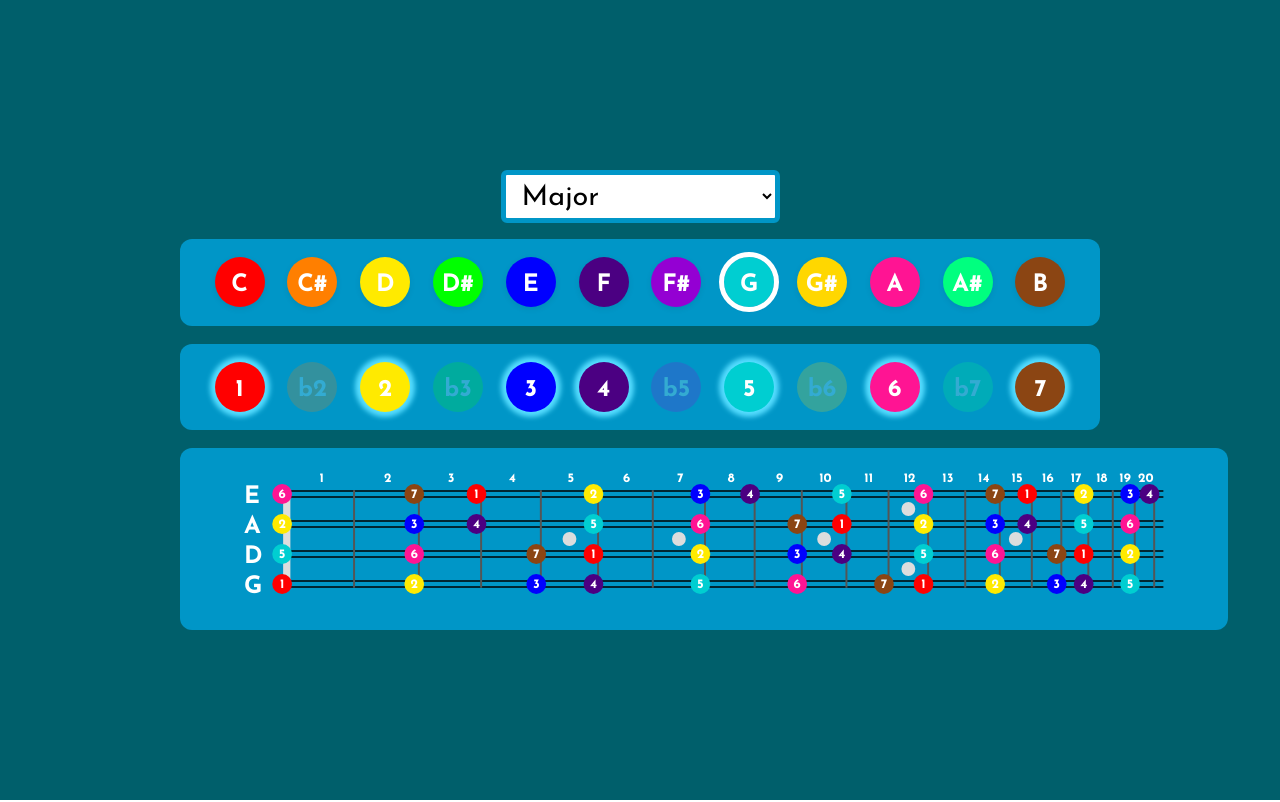
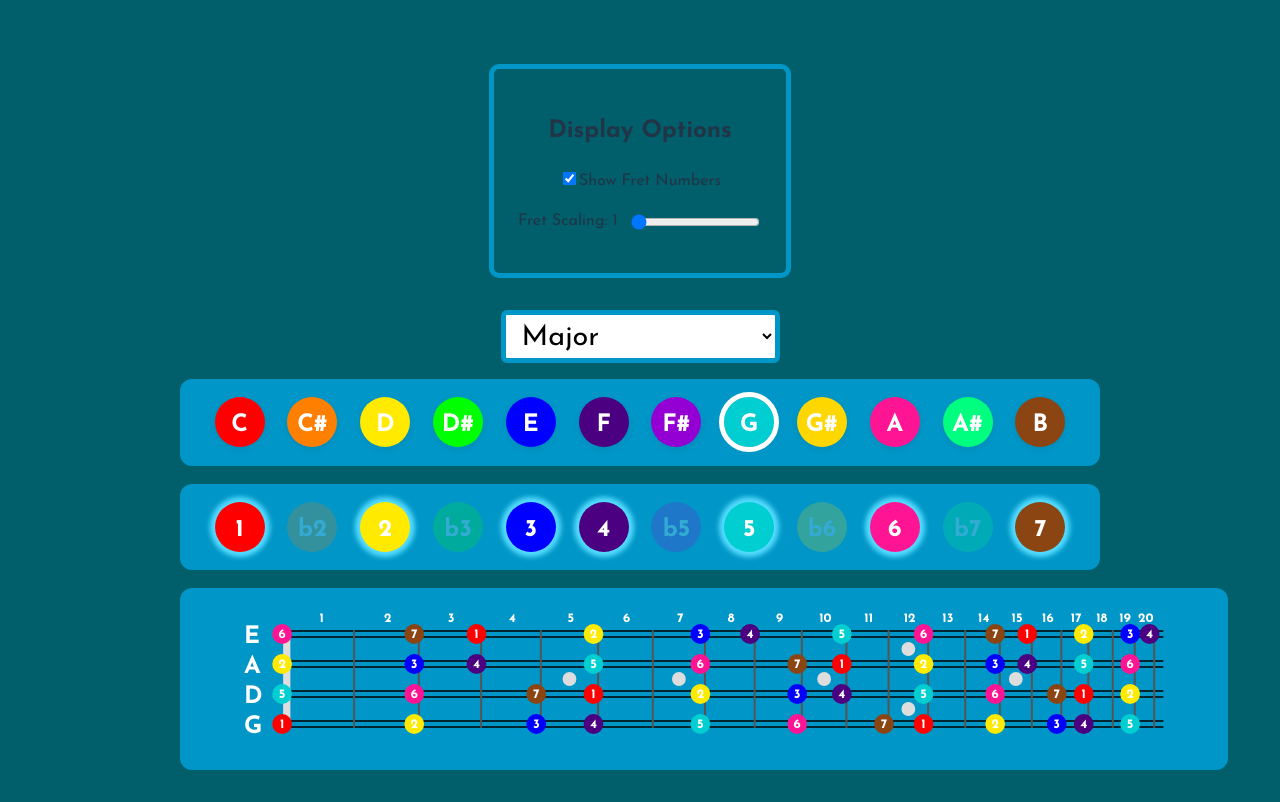
Before and after one commit to Cxom/mandolin-fretboard, a React (Vite) app: page / in a window 1280 px wide. Built offline with nearby package versions, Linux system fonts and the light colour scheme.

Commit message:
Add a DisplayOptions context and a DisplayOptions component and connect the showFretNumbers option

```diff
--- a/src/App.tsx
+++ b/src/App.tsx
@@ -3,17 +3,22 @@ import SvgFretboard from './SvgFretboard';
 import ScaleDegreeSelectorButtons from './ScaleDegreeSelectorButtons';
 import KeySelectorButtons from './KeySelectorButtons';
 import ScaleSelector from './ScaleSelector';
-import { ScaleContextProvider } from './ScaleContext';
+import { ScaleContextProvider } from './contexts/ScaleContext';
+import { DisplayOptionsContextProvider } from './contexts/DisplayOptionsContext';
+import DisplayOptions from './DisplayOptions';
 
 function App() {
 
   return (
+    <DisplayOptionsContextProvider>
+      <DisplayOptions />
       <ScaleContextProvider>
         <ScaleSelector />
         <KeySelectorButtons />
         <ScaleDegreeSelectorButtons />
         <SvgFretboard />
       </ScaleContextProvider>
+    </DisplayOptionsContextProvider>
   );
 }
 
--- /dev/null
+++ b/src/DisplayOptions.css
@@ -0,0 +1,19 @@
+.display-options-root {
+  margin: 2em auto;
+  font-family: 'Josefin Sans', Arial, Helvetica, sans-serif;
+  border: 5px solid #0096c7;
+  border-radius: 10px;
+  box-sizing: border-box;
+  padding: 1.5em;
+  width: fit-content;
+}
+
+.display-options-label {
+  display: block;
+  margin-bottom: 1em;
+}
+
+.display-options-slider {
+  margin-left: 1em;
+  vertical-align: middle;
+}
--- /dev/null
+++ b/src/DisplayOptions.tsx
@@ -0,0 +1,43 @@
+import React from 'react';
+import { useDisplayOptions } from './contexts/DisplayOptionsContext';
+import './DisplayOptions.css';
+
+const DisplayOptions: React.FC = () => {
+  const { displayOptions, setDisplayOptions } = useDisplayOptions();
+
+  const handleFretNumbersChange = (e: React.ChangeEvent<HTMLInputElement>) => {
+    setDisplayOptions((prev) => ({ ...prev, showFretNumbers: e.target.checked }));
+  };
+
+  const handleFretScalingChange = (e: React.ChangeEvent<HTMLInputElement>) => {
+    setDisplayOptions((prev) => ({ ...prev, fretScaling: Number(e.target.value) }));
+  };
+
+  return (
+    <div className="display-options-root">
+      <h2>Display Options</h2>
+      <label className="display-options-label">
+        <input
+          type="checkbox"
+          checked={displayOptions.showFretNumbers}
+          onChange={handleFretNumbersChange}
+        />
+        Show Fret Numbers
+      </label>
+      <label className="display-options-label">
+        Fret Scaling: {displayOptions.fretScaling}
+        <input
+          type="range"
+          min={1}
+          max={2}
+          step={0.01}
+          value={displayOptions.fretScaling}
+          onChange={handleFretScalingChange}
+          className="display-options-slider"
+        />
+      </label>
+    </div>
+  );
+};
+
+export default DisplayOptions;
--- a/src/KeySelectorButtons.tsx
+++ b/src/KeySelectorButtons.tsx
@@ -1,6 +1,6 @@
 import React from 'react';
 import { chromaticNotes } from './constants.js';
-import {useScaleContext} from "./ScaleContext";
+import {useScaleContext} from "./contexts/ScaleContext";
 
 
 
--- a/src/ScaleDegreeSelectorButtons.tsx
+++ b/src/ScaleDegreeSelectorButtons.tsx
@@ -1,6 +1,6 @@
 import React from 'react';
 import { scaleDegrees } from './constants';
-import {useScaleContext} from "./ScaleContext";
+import {useScaleContext} from "./contexts/ScaleContext";
 import {ScaleDegree} from "./types";
 
 function ScaleDegreeSelectorButtons() {
--- a/src/ScaleSelector.jsx
+++ b/src/ScaleSelector.jsx
@@ -1,6 +1,6 @@
 import React from 'react';
 import './ScaleSelector.css';
-import { useScaleContext } from './ScaleContext';
+import { useScaleContext } from './contexts/ScaleContext.js';
 
 const scaleOptions = [
   { value: 'major', label: 'Major' },
--- a/src/SvgFretboard.tsx
+++ b/src/SvgFretboard.tsx
@@ -1,14 +1,9 @@
 import React from 'react';
-import {useScaleContext} from "./ScaleContext";
-import {ChromaticNote, ScaleDegree} from "./types";
+import {useScaleContext} from "./contexts/ScaleContext";
+import {ChromaticNote} from "./types";
 import {scaleDegrees} from "./constants";
 import {determineScaleDegree} from "./assets/scaleUtils";
-
-type DisplayOptions = Record<string, never>;
-
-type SvgFretboardProps = {
-  displayOptions?: DisplayOptions;
-};
+import {useDisplayOptions} from "./contexts/DisplayOptionsContext";
 
 const SVG_WIDTH = '100%';
 const SVG_HEIGHT = '100%';
@@ -49,7 +44,11 @@ const FRET_NUMBER_LABEL_FONT_SIZE = 80;
 
 // TODO pull a lot of styles out into CSS
 
-function SvgFretboard({ displayOptions = {} }: SvgFretboardProps) {
+function SvgFretboard() {
+
+  const { displayOptions: { showFretNumbers, fretScaling } } = useDisplayOptions()
+  // TODO fretScaling display option
+
   return (
     <svg
       width={SVG_WIDTH}
@@ -62,8 +61,8 @@ function SvgFretboard({ displayOptions = {} }: SvgFretboardProps) {
       {nut()}
       {frets()}
       {fretDots()}
-      {fretNumberLabels()}
-      {noteIndicators({ displayOptions })}
+      {showFretNumbers && fretNumberLabels()}
+      {noteIndicators()}
     </svg>
   );
 }
@@ -211,7 +210,7 @@ function fretNumberLabels() {
     return labels;
 }
 
-function noteIndicators({ displayOptions }: { displayOptions: DisplayOptions }) {
+function noteIndicators() {
   const indicators = [];
 
   const { selectedTonic, selectedDegrees } = useScaleContext()
--- /dev/null
+++ b/src/contexts/DisplayOptionsContext.tsx
@@ -0,0 +1,31 @@
+import React, { createContext, useContext, useState, ReactNode } from 'react';
+
+export type DisplayOptions = {
+  showFretNumbers: boolean;
+  fretScaling: number; // range [1, 2] // the ratio between the size of fret 1 and fret 12
+};
+
+const defaultDisplayOptions: DisplayOptions = {
+  showFretNumbers: true,
+  fretScaling: 1,
+};
+
+const DisplayOptionsContext = createContext<{
+  displayOptions: DisplayOptions;
+  setDisplayOptions: React.Dispatch<React.SetStateAction<DisplayOptions>>;
+}>({
+  displayOptions: defaultDisplayOptions,
+  setDisplayOptions: () => {},
+});
+
+export const useDisplayOptions = () => useContext(DisplayOptionsContext);
+
+export const DisplayOptionsContextProvider = ({ children }: { children: ReactNode }) => {
+  const [displayOptions, setDisplayOptions] = useState<DisplayOptions>(defaultDisplayOptions);
+
+  return (
+    <DisplayOptionsContext.Provider value={{ displayOptions, setDisplayOptions }}>
+      {children}
+    </DisplayOptionsContext.Provider>
+  );
+};
--- a/src/ScaleContext.tsx
+++ b/src/contexts/ScaleContext.tsx
@@ -1,7 +1,7 @@
 import React, {createContext, Dispatch, SetStateAction, useContext, useMemo, useReducer} from 'react';
-import {scaleDegrees} from './constants.js';
-import {ChromaticNote, ScaleDegree, ScaleDegreeSelection} from "./types";
-import {chromaticScaleForTonic} from "./assets/scaleUtils";
+import {scaleDegrees} from '../constants.js';
+import {ChromaticNote, ScaleDegree, ScaleDegreeSelection} from "../types";
+import {chromaticScaleForTonic} from "../assets/scaleUtils";
 
 export interface ScaleContextType {
   selectedTonic: ChromaticNote;
@@ -61,6 +61,7 @@ function scaleReducer(state: ScaleState, action: ScaleAction): ScaleState {
 
 export const ScaleContext = createContext<ScaleContextType | undefined>(undefined);
 
+// TODO this needs a better name
 export function useScaleContext() {
   const ctx = useContext(ScaleContext);
   if (!ctx) throw new Error('useScaleContext must be used within a ScaleContextProvider');
@@ -87,7 +88,7 @@ function resolveNotesForScale(selectedTonic: ChromaticNote, degreeSelection: Sca
 
     const selectedNotes: [ChromaticNote, ScaleDegree][] = degreeToSemitone
         // filter only selected degrees (those set to true in degreeSelection)
-        .filter(([degree]) => degreeSelection[degree as ScaleDegree])
+        .filter(([degree]) => degreeSelection[degree])
         .map(([degree, offset]) => [tonicChromaticScale[offset], degree]);
 
     return selectedNotes;
```
Also changed, not shown: 1 other file (tests, documents, lock files or other folders). Lines whose indentation alone changed are shown as unchanged.
